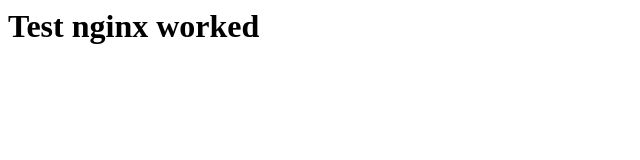
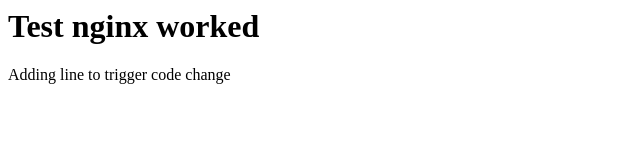
Before and after one commit to vettom/Flask, a plain HTML site: page index.html in a window 1280 px wide. Shown: the whole page, without its empty margins (0-640 px from the left). Drawn offline with Linux system fonts and the light colour scheme.

Commit message:
Update by DV on Sat 30 Apr 2022 12:01:17 BST

```diff
--- a/index.html
+++ b/index.html
@@ -1 +1,2 @@
 <h1> Test nginx worked </h1>
+<p> Adding line to trigger code change </p>
```
